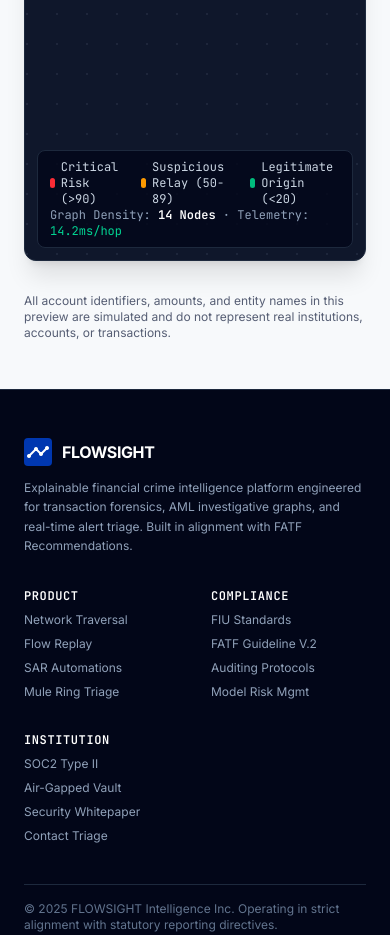
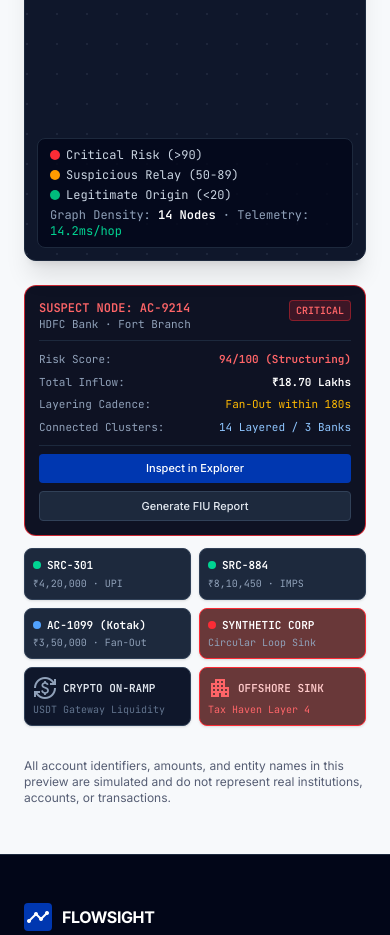
Before and after one commit to jiyaaggarwal267-maker/FlowSight, a React (Vite) app in the folder frontend/: page /network-graph in a window 390 px wide. Shown: the part 1020-1955 px from the top of the page. Built offline with nearby package versions, Linux system fonts and the light colour scheme.

Commit message:
Landing graph section: stack node cards below graph + wrap legend on mobile (desktop unchanged)

```diff
--- a/frontend/src/components/NetworkGraphHero.jsx
+++ b/frontend/src/components/NetworkGraphHero.jsx
@@ -1,6 +1,15 @@
 import { useState } from "react"
 import { Link, useNavigate } from "react-router-dom"
 import MaterialIcon from "./MaterialIcon.jsx"
+
+const MINI_NODES = [
+  { dot: "bg-emerald-400", title: "SRC-301", sub: "₹4,20,000 · UPI", static: "left-[80px] top-[95px]" },
+  { dot: "bg-emerald-400", title: "SRC-884", sub: "₹8,10,450 · IMPS", static: "left-[80px] top-[235px]" },
+  { dot: "bg-blue-400", title: "AC-1099 (Kotak)", sub: "₹3,50,000 · Fan-Out", static: "left-[490px] top-[275px]" },
+  { dot: "bg-red-500", title: "SYNTHETIC CORP", sub: "Circular Loop Sink", static: "left-[670px] top-[195px]", red: true },
+  { icon: "currency_exchange", title: "CRYPTO ON-RAMP", sub: "USDT Gateway Liquidity", static: "right-[30px] top-[115px]" },
+  { icon: "apartment", title: "OFFSHORE SINK", sub: "Tax Haven Layer 4", static: "right-[30px] top-[290px]", red: true },
+]
 
 function NetworkGraphHero({ tall = false }) {
   const navigate = useNavigate()
@@ -87,20 +96,29 @@
           <path d="M 700 220 Q 770 290 840 310" fill="none" markerEnd="url(#arrow-red-main-hero)" stroke="#ef4444" strokeDasharray="3,3" strokeWidth="2"></path>
         </svg>
 
-        <div className="hidden md:block absolute left-[80px] top-[95px] p-2 bg-slate-800 border border-slate-700 rounded-lg shadow cursor-pointer hover:border-slate-500 transition-colors">
-          <div className="flex items-center gap-1.5">
-            <span className="w-2 h-2 rounded-full bg-emerald-400"></span>
-            <span className="font-mono text-xs text-white font-semibold">SRC-301</span>
+        {MINI_NODES.map((n) => (
+          <div key={n.title} className={`hidden md:block absolute ${n.static} p-2 rounded-lg shadow cursor-pointer hover:border-slate-500 transition-colors ${
+            n.red ? "bg-red-950/80 border-red-500 shadow-lg" : n.icon ? (n.title === "OFFSHORE SINK" ? "bg-red-950/90 border-red-700" : "bg-slate-900 border-slate-700") : "bg-slate-800 border-slate-700"
+          }`}>
+            {n.icon ? (
+              <>
+                <div className="flex items-center gap-1.5">
+                  <MaterialIcon name={n.icon} className={`text-xs ${n.red ? "text-red-400" : "text-slate-400"}`} />
+                  <span className={`font-mono text-xs font-semibold ${n.red ? "text-red-200 font-bold" : "text-slate-200 font-semibold"}`}>{n.title}</span>
+                </div>
+                <p className={`text-[10px] font-mono mt-0.5 ${n.red ? "text-red-400" : "text-slate-500"}`}>{n.sub}</p>
+              </>
+            ) : (
+              <>
+                <div className="flex items-center gap-1.5">
+                  <span className={`w-2 h-2 rounded-full ${n.dot}`}></span>
+                  <span className="font-mono text-xs text-white font-semibold">{n.title}</span>
+                </div>
+                <p className="text-[10px] text-slate-400 font-mono mt-0.5">{n.sub}</p>
+              </>
+            )}
           </div>
-          <p className="text-[10px] text-slate-400 font-mono mt-0.5">₹4,20,000 · UPI</p>
-        </div>
-        <div className="hidden md:block absolute left-[80px] top-[235px] p-2 bg-slate-800 border border-slate-700 rounded-lg shadow cursor-pointer hover:border-slate-500 transition-colors">
-          <div className="flex items-center gap-1.5">
-            <span className="w-2 h-2 rounded-full bg-emerald-400"></span>
-            <span className="font-mono text-xs text-white font-semibold">SRC-884</span>
-          </div>
-          <p className="text-[10px] text-slate-400 font-mono mt-0.5">₹8,10,450 · IMPS</p>
-        </div>
+        ))}
         <div className="hidden md:block absolute left-[285px] top-[165px] z-20 cursor-pointer" onClick={() => setLoopFocus((v) => !v)}>
           <div className={`absolute -inset-2.5 rounded-xl bg-red-600/30 ${loopFocus ? "" : "animate-pulse"}`}></div>
           <div className="relative px-3.5 py-2.5 bg-red-950 border-2 border-red-500 rounded-xl shadow-2xl text-left ring-2 ring-red-400/40">
@@ -151,37 +169,8 @@
           </div>
         </div>
 
-        <div className="hidden md:block absolute left-[490px] top-[275px] p-2 bg-slate-800 border border-slate-700 rounded-lg shadow">
-          <div className="flex items-center gap-1.5">
-            <span className="w-2 h-2 rounded-full bg-blue-400"></span>
-            <span className="font-mono text-xs text-white font-semibold">AC-1099 (Kotak)</span>
-          </div>
-          <p className="text-[10px] text-slate-400 font-mono mt-0.5">₹3,50,000 · Fan-Out</p>
-        </div>
-        <div className="hidden md:block absolute left-[670px] top-[195px] p-2 bg-red-950/80 border border-red-500 rounded-lg shadow-lg">
-          <div className="flex items-center gap-1.5">
-            <span className="w-2 h-2 rounded-full bg-red-500"></span>
-            <span className="font-mono text-xs text-red-200 font-bold">SYNTHETIC CORP</span>
-          </div>
-          <p className="text-[10px] text-red-300 font-mono mt-0.5">Circular Loop Sink</p>
-        </div>
-        <div className="hidden md:block absolute right-[30px] top-[115px] p-2 bg-slate-900 border border-slate-700 rounded-lg shadow">
-          <div className="flex items-center gap-1.5">
-            <MaterialIcon name="currency_exchange" className="text-xs text-slate-400" />
-            <span className="font-mono text-xs text-slate-200 font-semibold">CRYPTO ON-RAMP</span>
-          </div>
-          <p className="text-[10px] text-slate-500 font-mono mt-0.5">USDT Gateway Liquidity</p>
-        </div>
-        <div className="hidden md:block absolute right-[30px] top-[290px] p-2 bg-red-950/90 border border-red-700 rounded-lg shadow">
-          <div className="flex items-center gap-1.5">
-            <MaterialIcon name="apartment" className="text-xs text-red-400" />
-            <span className="font-mono text-xs text-red-200 font-bold">OFFSHORE SINK</span>
-          </div>
-          <p className="text-[10px] text-red-400 font-mono mt-0.5">Tax Haven Layer 4</p>
-        </div>
-
-        <div className="absolute bottom-3 left-3 right-3 flex flex-wrap items-center justify-between bg-slate-950/80 px-3 py-2 rounded-lg border border-slate-800 text-xs font-mono">
-          <div className="flex items-center gap-4 text-slate-400">
+        <div className="absolute bottom-3 left-3 right-3 flex flex-wrap items-center justify-between gap-y-1 bg-slate-950/80 px-3 py-2 rounded-lg border border-slate-800 text-xs font-mono">
+          <div className="flex flex-wrap items-center gap-x-4 gap-y-1 text-slate-400">
             <span className="flex items-center gap-1.5">
               <span className="w-2.5 h-2.5 rounded-full bg-red-500"></span>
               <span className="text-slate-300">Critical Risk (&gt;90)</span>
@@ -200,6 +189,72 @@
           </div>
         </div>
       </div>
+
+      <div className="md:hidden flex flex-col gap-3">
+        <div className="rounded-xl border border-red-500/80 bg-slate-950/95 p-3.5 text-white">
+          <div className="flex items-start justify-between pb-2 border-b border-slate-800">
+            <div>
+              <div className="flex items-center gap-1.5">
+                <span className="font-mono text-xs font-bold text-red-400">SUSPECT NODE: AC-9214</span>
+              </div>
+              <p className="text-[11px] text-slate-400 font-mono">HDFC Bank · Fort Branch</p>
+            </div>
+            <span className="px-1.5 py-0.5 bg-red-500/20 text-red-400 border border-red-500/40 rounded text-[10px] font-mono font-bold">CRITICAL</span>
+          </div>
+          <div className="py-2.5 space-y-1.5 font-mono text-[11px]">
+            <div className="flex justify-between gap-2">
+              <span className="text-slate-400">Risk Score:</span>
+              <span className="text-red-400 font-bold text-right">94/100 (Structuring)</span>
+            </div>
+            <div className="flex justify-between gap-2">
+              <span className="text-slate-400">Total Inflow:</span>
+              <span className="text-white font-semibold text-right">₹18.70 Lakhs</span>
+            </div>
+            <div className="flex justify-between gap-2">
+              <span className="text-slate-400">Layering Cadence:</span>
+              <span className="text-amber-400 text-right">Fan-Out within 180s</span>
+            </div>
+            <div className="flex justify-between gap-2">
+              <span className="text-slate-400">Connected Clusters:</span>
+              <span className="text-blue-300 text-right">14 Layered / 3 Banks</span>
+            </div>
+          </div>
+          <div className="pt-2 border-t border-slate-800 flex flex-col gap-2">
+            <Link to="/analyst/network-explorer" className="flex-1 py-1.5 bg-primary text-white rounded text-[11px] font-medium hover:bg-blue-600 transition-colors text-center cursor-pointer">
+              Inspect in Explorer
+            </Link>
+            <button className="py-1.5 px-2.5 bg-slate-800 text-slate-200 border border-slate-700 rounded text-[11px] font-medium hover:bg-slate-700 transition-colors cursor-pointer" type="button" onClick={() => navigate("/analyst/reports")}>
+              Generate FIU Report
+            </button>
+          </div>
+        </div>
+
+        <div className="grid grid-cols-2 gap-2">
+          {MINI_NODES.map((n) => (
+            <div key={n.title} className={`rounded-lg p-2 border shadow-sm ${
+              n.red ? "bg-red-950/80 border-red-500" : n.icon ? (n.title === "OFFSHORE SINK" ? "bg-red-950/90 border-red-700" : "bg-slate-900 border-slate-700") : "bg-slate-800 border-slate-700"
+            }`}>
+              {n.icon ? (
+                <>
+                  <div className="flex items-center gap-1.5 min-w-0">
+                    <MaterialIcon name={n.icon} className={`text-xs shrink-0 ${n.red ? "text-red-400" : "text-slate-400"}`} />
+                    <span className={`font-mono text-[11px] truncate ${n.red ? "text-red-200 font-bold" : "text-slate-200 font-semibold"}`}>{n.title}</span>
+                  </div>
+                  <p className={`text-[10px] font-mono mt-0.5 truncate ${n.red ? "text-red-400" : "text-slate-500"}`}>{n.sub}</p>
+                </>
+              ) : (
+                <>
+                  <div className="flex items-center gap-1.5 min-w-0">
+                    <span className={`w-2 h-2 rounded-full shrink-0 ${n.dot}`}></span>
+                    <span className="font-mono text-[11px] truncate text-white font-semibold">{n.title}</span>
+                  </div>
+                  <p className="text-[10px] text-slate-400 font-mono mt-0.5 truncate">{n.sub}</p>
+                </>
+              )}
+            </div>
+          ))}
+        </div>
+      </div>
     </section>
   )
 }
```
